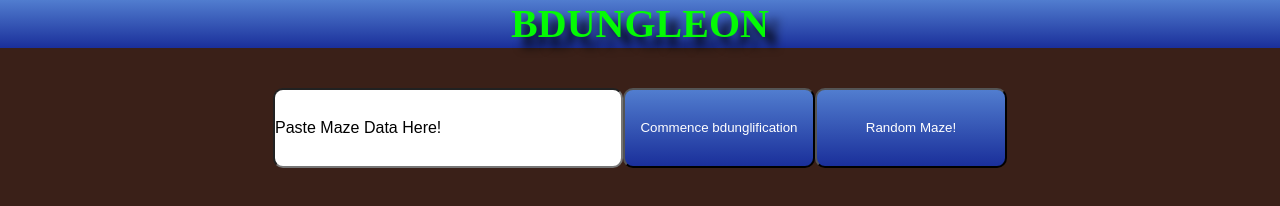
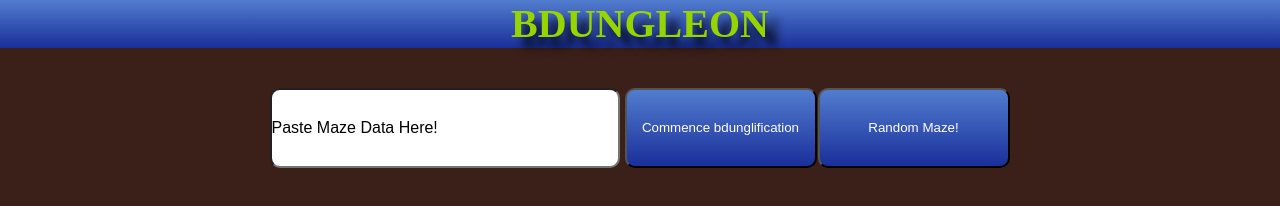
Before and after one commit to bdanc/bdungleon, a plain HTML site: page index.html in a window 1280 px wide. Drawn offline with Linux system fonts and the light colour scheme.

Commit message:
minor styling updates

```diff
--- a/style.css
+++ b/style.css
@@ -23,7 +23,7 @@ body {
     rgb(81, 125, 207) 0px,
     rgb(26, 47, 154) 100%
   );
-  color: #04fb04;
+  color: #95d600;
   text-align: center;
   justify-content: center;
   height: fit-content;
@@ -209,6 +209,7 @@ body {
   width: 15vw;
   height: 10vh;
   color: #fff;
+  margin-right: 1px;
 }
 
 .resizedTextbox {
@@ -217,4 +218,5 @@ body {
   width: 350px;
   height: 10vh;
   font-size: 2vh;
+  margin-right: 5px;
 }
```
